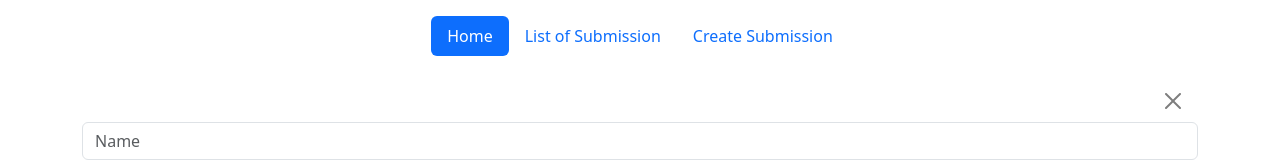
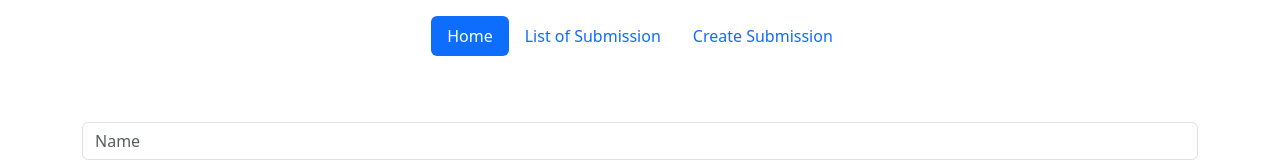
Before and after one commit to ktchmy/sample_frontend, an Angular app: page /submission in a window 1280 px wide. Shown: the top 168 px of the page. Built offline with nearby package versions, Linux system fonts and the light colour scheme.

Commit message:
MINOR: visbility of button

```diff
--- a/src/app/submission/submission.component.html
+++ b/src/app/submission/submission.component.html
@@ -1,7 +1,6 @@
 <div class="container">
   <div class="alert alert-{{ type }} alert-dismissible" role="alert">
      <div>{{ resMessage }}</div>
-     <button type="button" class="btn-close" data-bs-dismiss="alert" aria-label="Close"></button>
   </div>
 
   <form [formGroup]="submissionForm" (ngSubmit)="handleSubmit()">
```
